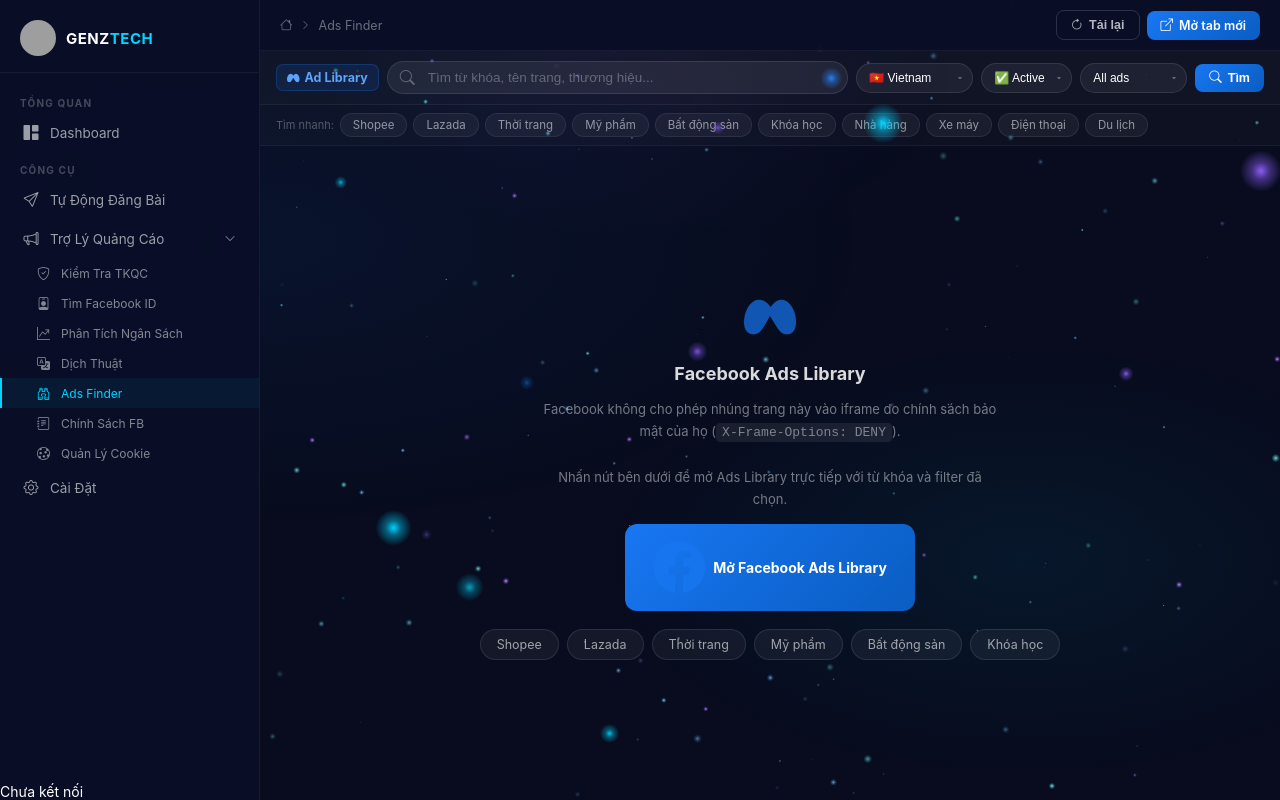
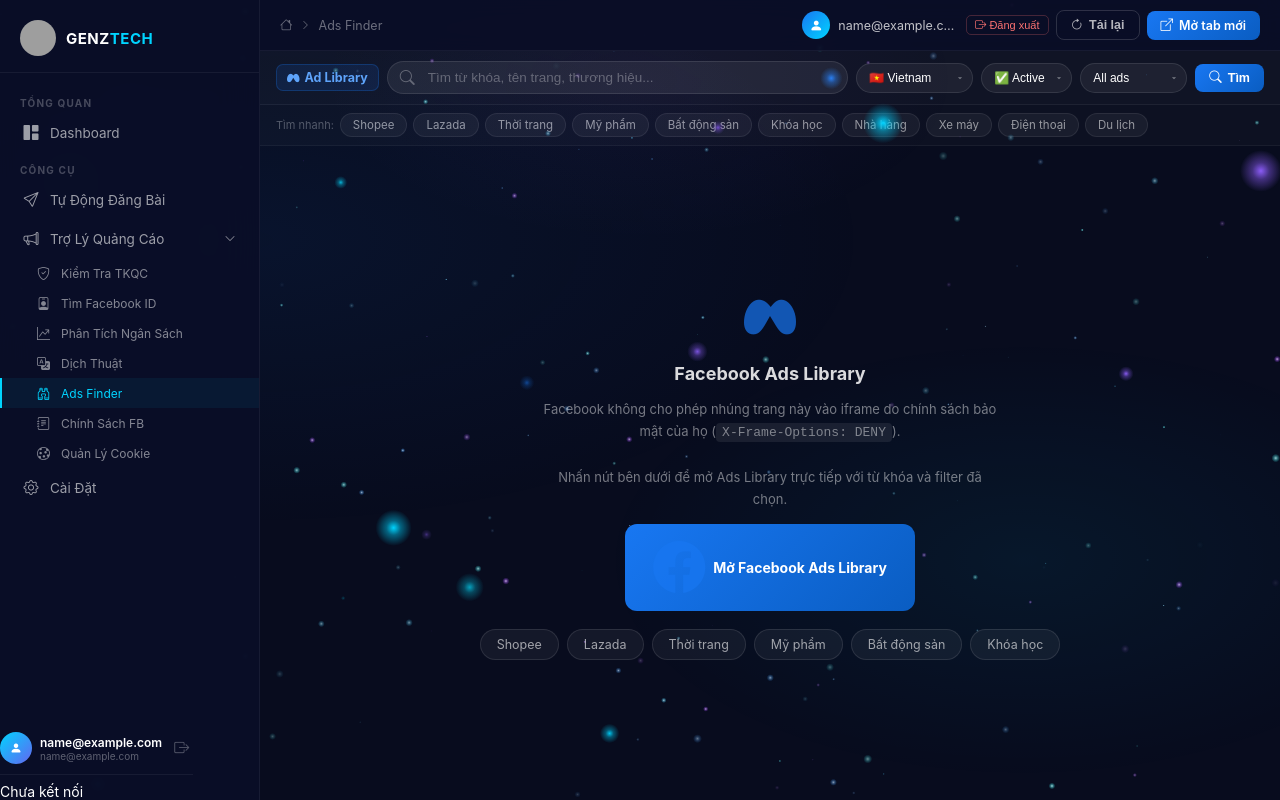
Before and after one commit to toilahung1/genztech, a website: page tool-ads-finder.html in a window 1280 px wide. Drawn offline with nearby package versions, Linux system fonts and the light colour scheme; sample sign-in values are in the browser's storage; grey boxes are pictures that could not be loaded.

Commit message:
sync: add auth-common.js user info & logout to all pages

```diff
--- a/tool-ads-finder.html
+++ b/tool-ads-finder.html
@@ -109,6 +109,7 @@
         <a href="#" class="nav-item" onclick="openSettings()"><i class="bi bi-gear"></i> Cài Đặt</a>
       </nav>
       <div class="sidebar-footer">
+      <div id="gtUserSidebar" style="display:none"></div>
         <div class="conn-status" id="connStatus">
           <div class="conn-dot" id="connDot"></div>
           <span id="connText">Chưa kết nối</span>
@@ -120,6 +121,7 @@
   <header class="topbar">
     <div class="breadcrumb"><i class="bi bi-house"></i><i class="bi bi-chevron-right" style="font-size:10px"></i><span>Ads Finder</span></div>
     <div style="display:flex;gap:7px;align-items:center">
+          <div id="userBadge" style="display:none;align-items:center;gap:8px;font-size:12.5px"></div>
       <button class="btn btn-outline" onclick="reloadIframe()"><i class="bi bi-arrow-clockwise"></i> Tải lại</button>
       <a id="openTabBtn" href="https://www.facebook.com/ads/library/?active_status=active&ad_type=all&country=VN" target="_blank" class="btn btn-primary"><i class="bi bi-box-arrow-up-right"></i> Mở tab mới</a>
     </div>
@@ -420,5 +422,6 @@
   window.addEventListener('resize',()=>{ resizeS(); resizeP(); });
 })();
 </script>
+  <script src="js/auth-common.js"></script>
 </body>
 </html>
```
